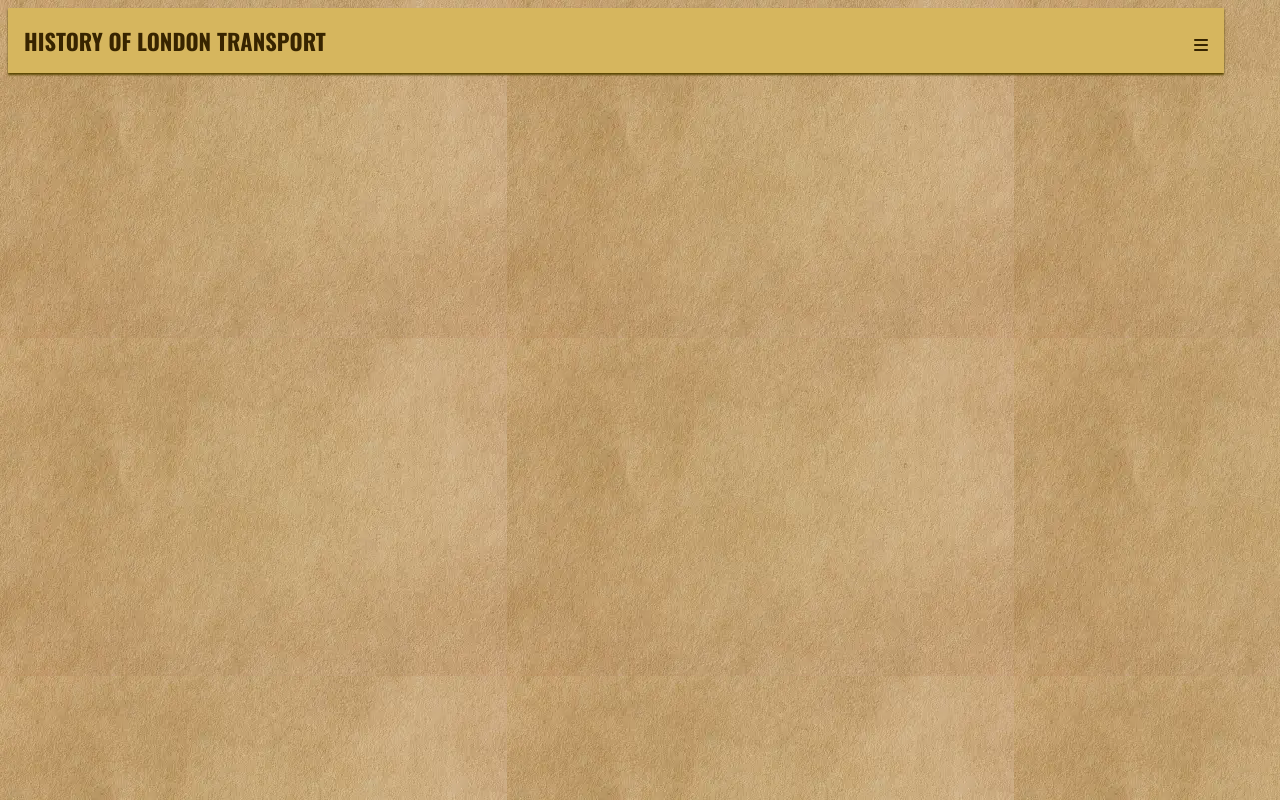
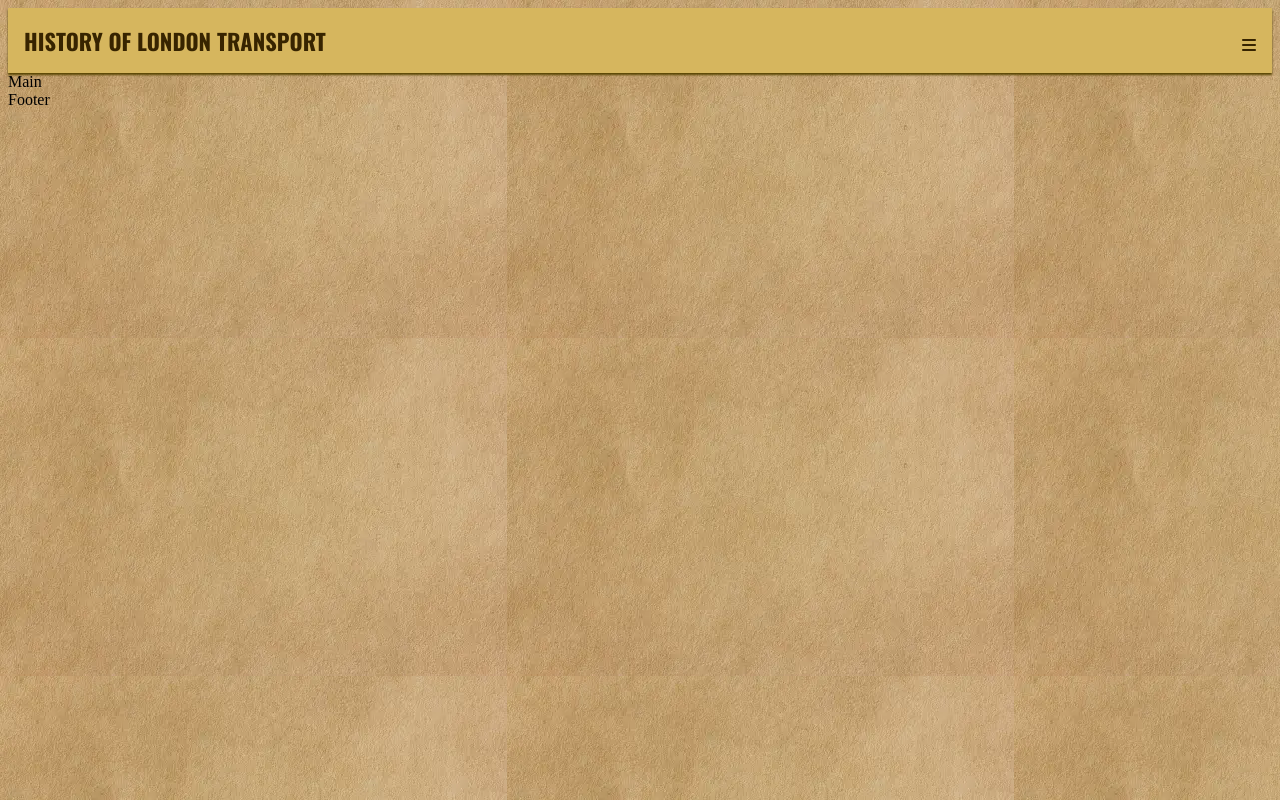
Before and after one commit to douglas86/history-of-london-v2, a plain HTML site: page index.html in a window 1280 px wide. Drawn offline with nearby package versions, Linux system fonts and the light colour scheme; a web font is replaced by a local one.

```diff
--- a/assets/css/styles.css
+++ b/assets/css/styles.css
@@ -22,9 +22,9 @@
 header {
   display: flex;
   padding: 1rem;
-  position: fixed;
+  position: relative;
   z-index: 99;
-  width: 95%;
+  width: 100%;
   box-shadow: 0 2px 2px #584500;
   justify-content: space-between;
   align-items: baseline;
```
